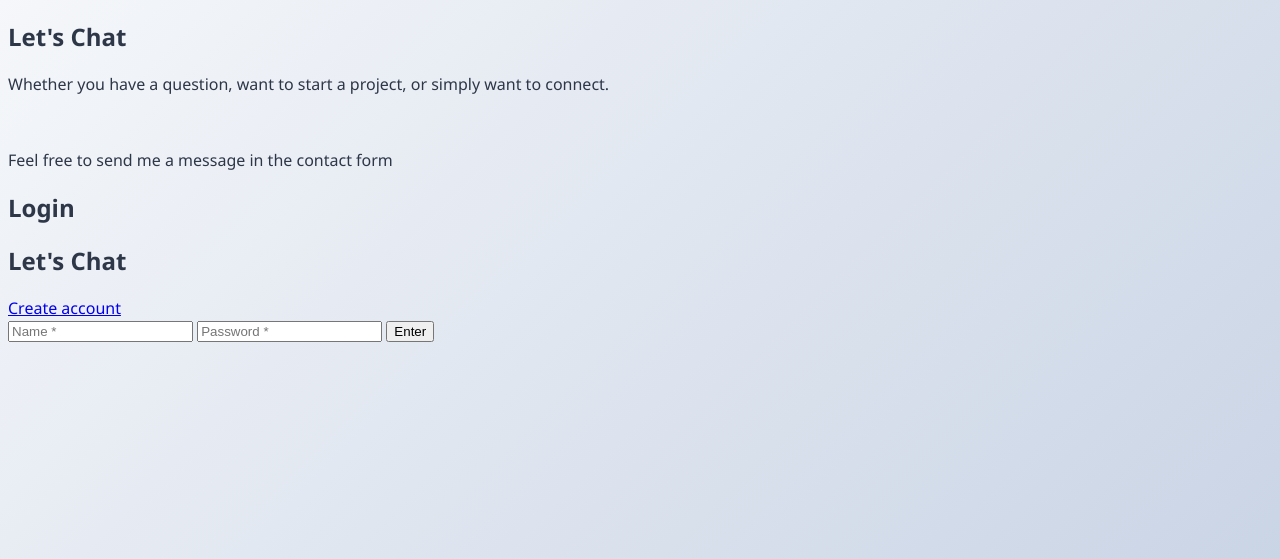
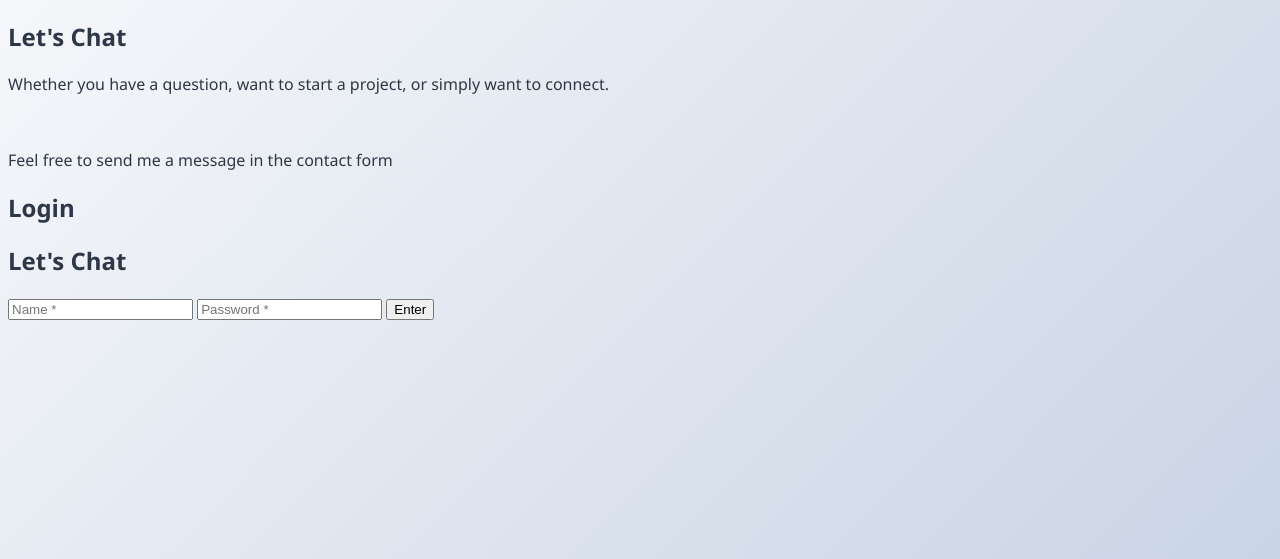
Before and after one commit to kebyo14/uzum_market, a Django app: page /admin/ in a window 1280 px wide. Shown: the top 559 px of the page. Run offline with Django 4.2, Linux system fonts and the light colour scheme.

Commit message:
deleted create

```diff
--- a/myapp/templates/admin/link_item.html
+++ b/myapp/templates/admin/link_item.html
@@ -22,7 +22,7 @@
         <div class="right-inner-container">
           <h2 class="lg-view">Login</h2>
           <h2 class="sm-view">Let's Chat</h2>
-          <a href="{% url 'create_item' %}">Create account</a>
+          {% comment %} <a href="{% url 'create_item' %}">Create account</a> {% endcomment %}
           <!-- {% for item in items %}
           <a href="{% url 'update_item' item.id %}">Edit</a>
           {% endfor %} -->
```
